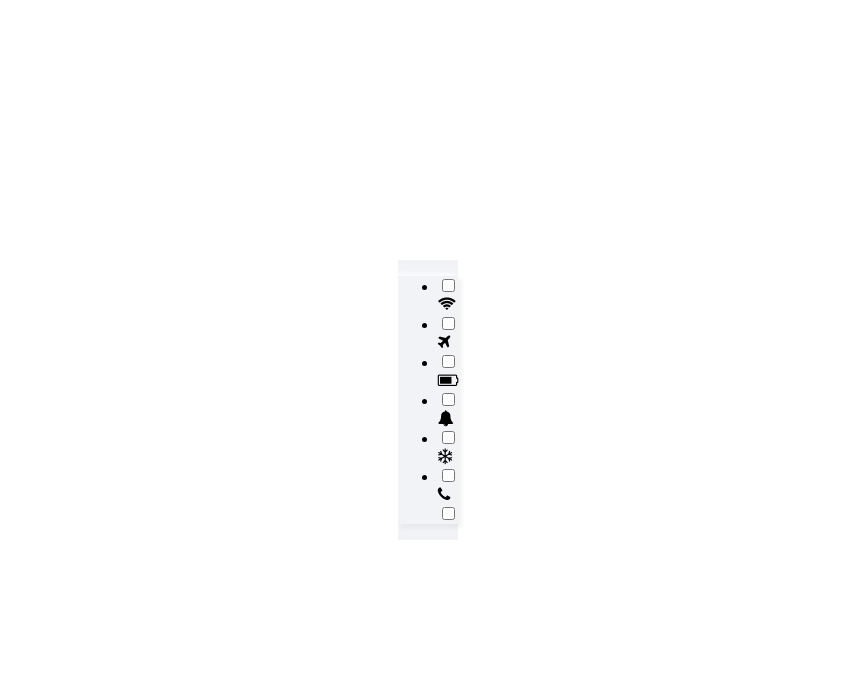
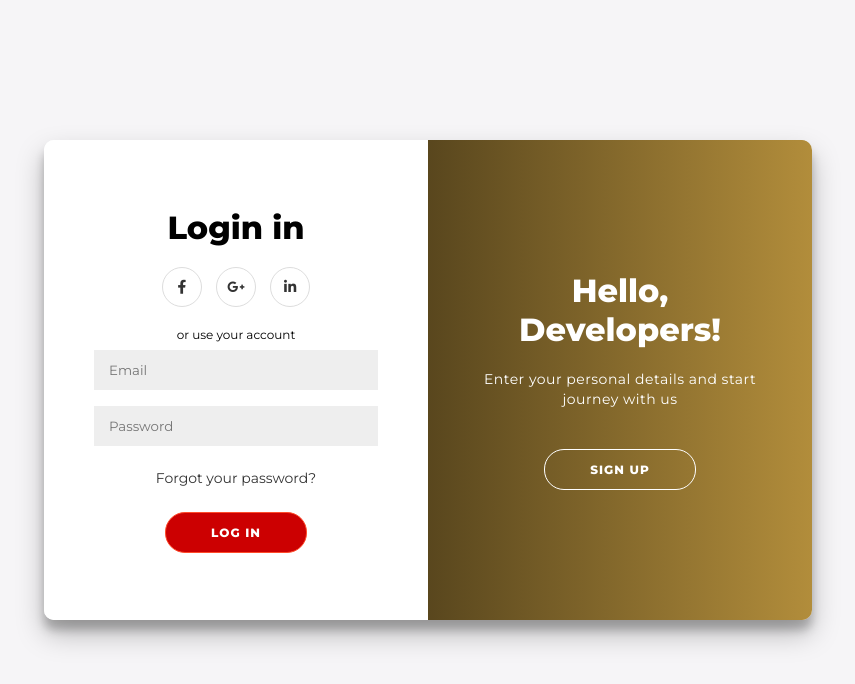
Before and after one commit to Developers-India-360/Login-SignUp-form, a plain HTML site: page index.html in a window 1280 px wide. Shown: the whole page, without its empty margins (212-1067 px from the left). Drawn offline with Linux system fonts and the light colour scheme.

Commit message:
Project 2
Login and SignUp Form

```diff
--- a/index.html
+++ b/index.html
@@ -4,74 +4,62 @@
   <meta charset="UTF-8">
   <meta name="viewport" content="width=device-width, initial-scale=1.0">
   <meta http-equiv="X-UA-Compatible" content="ie=edge">
-  <link rel="stylesheet" href="syle.css">
-  <link rel="stylesheet" href="https://cdnjs.cloudflare.com/ajax/libs/font-awesome/4.7.0/css/font-awesome.css">
-  <title>Project 3</title>
+  <link rel="stylesheet" href="style.css">
+
+  <link rel="preconnect" href="https://fonts.gstatic.com">
+ <link href="https://fonts.googleapis.com/css2?family=Montserrat:wght@400;800&display=swap" rel="stylesheet">
+  <link rel="stylesheet" href="https://stackpath.bootstrapcdn.com/font-awesome/4.7.0/css/font-awesome.min.css">
+  <title>Login & SignUp Form</title>
 </head>
+<link rel="stylesheet" href="https://cdnjs.cloudflare.com/ajax/libs/font-awesome/5.15.1/css/all.min.css">
 <body>
-    <div class="nuemorphism">
-       <ul class="switch">
-         <li class="switch_box">
-           <label>
-             <input type="checkbox">
-             <div class="icon_box">
-               <i class="fa fa-wifi" aria-hidden="true"></i>
-             </div>
-           </label>
-         </li>
+  <div class="container" id="container">
+  	<div class="form-container sign-up-container">
+  		<form action="#">
+  			<h1>Create Account</h1>
+  			<div class="social-container">
+  				<a href="#" class="social"><i class="fab fa-facebook-f"></i></a>
+  				<a href="#" class="social"><i class="fab fa-google-plus-g"></i></a>
+  				<a href="#" class="social"><i class="fab fa-linkedin-in"></i></a>
+  			</div>
+  			<span>or use your email for registration</span>
+  			<input type="text" placeholder="Name" />
+  			<input type="email" placeholder="Email" />
+  			<input type="password" placeholder="Password" />
+  			<button>Sign Up</button>
+  		</form>
+  	</div>
+  	<div class="form-container log-in-container">
+  		<form action="#">
+  			<h1>Login in</h1>
+  			<div class="social-container">
+  				<a href="#" class="social"><i class="fab fa-facebook-f"></i></a>
+  				<a href="#" class="social"><i class="fab fa-google-plus-g"></i></a>
+  				<a href="#" class="social"><i class="fab fa-linkedin-in"></i></a>
+  			</div>
+  			<span>or use your account</span>
+  			<input type="email" placeholder="Email" />
+  			<input type="password" placeholder="Password" />
+  			<a href="#">Forgot your password?</a>
+  			<button>Log In</button>
+  		</form>
+  	</div>
+  	<div class="overlay-container">
+  		<div class="overlay">
+  			<div class="overlay-panel overlay-left">
+  				<h1>Welcome Back!</h1>
+  				<p>To keep connected with us please login with your personal info</p>
+  				<button class="ghost" id="logIn">Log In</button>
+  			</div>
+  			<div class="overlay-panel overlay-right">
+  				<h1>Hello, Developers!</h1>
+  				<p>Enter your personal details and start journey with us</p>
+  				<button class="ghost" id="signUp">Sign Up</button>
+  			</div>
+  		</div>
+  	</div>
+  </div>
+  <script src="script.js" charset="utf-8"></script>
+</body>
 
-         <li class="switch_box">
-           <label>
-             <input type="checkbox">
-             <div class="icon_box">
-               <i class="fa fa-plane" aria-hidden="true"></i>
-             </div>
-           </label>
-         </li>
-
-         <li class="switch_box">
-           <label>
-             <input type="checkbox">
-             <div class="icon_box">
-              <i class="fa fa-battery-three-quarters" aria-hidden="true"></i>
-             </div>
-           </label>
-         </li>
-
-         <li class="switch_box">
-           <label>
-             <input type="checkbox">
-             <div class="icon_box">
-               <i class="fa fa-bell" aria-hidden="true"></i>
-             </div>
-           </label>
-         </li>
-
-         <li class="switch_box">
-           <label>
-             <input type="checkbox">
-             <div class="icon_box">
-               <i class="fa fa-snowflake-o" aria-hidden="true"></i>
-             </div>
-           </label>
-         </li>
-
-         <li class="switch_box">
-           <label>
-             <input type="checkbox">
-             <div class="icon_box">
-               <i class="fa fa-phone" aria-hidden="true"></i>
-             </div>
-           </label>
-         </li>
-         <div class="on_off">
-           <input type="checkbox" name="" value="">
-           <span class="slider round"></span>
-         </div>
-       </ul>
-
-
-
-    </div>
-</body>
 </html>
--- /dev/null
+++ b/script.js
@@ -0,0 +1,11 @@
+const signUpButton = document.getElementById('signUp');
+const logInButton = document.getElementById('logIn');
+const container = document.getElementById('container');
+
+signUpButton.addEventListener('click', () => {
+  container.classList.add("right-panel-active");
+});
+
+logInButton.addEventListener('click', () => {
+  container.classList.remove("right-panel-active");
+});
--- /dev/null
+++ b/style.css
@@ -0,0 +1,223 @@
+*{
+  margin: 0;
+  padding: 0;
+  box-sizing: border-box;
+  font-family: 'Montserrat', sans-serif;
+}
+body {
+	background: #f6f5f7;
+	display: flex;
+	justify-content: center;
+	align-items: center;
+	flex-direction: column;
+	font-family: 'Montserrat', sans-serif;
+	height: 100vh;
+	margin: -20px 0 50px;
+}
+h1 {
+	font-weight: bold;
+	margin: 0;
+}
+h2 {
+	text-align: center;
+}
+
+p {
+	font-size: 14px;
+	font-weight: 100;
+	line-height: 20px;
+	letter-spacing: 0.5px;
+	margin: 20px 0 30px;
+}
+.social:hover{
+  background-color: #B28D3B;
+}
+span {
+	font-size: 12px;
+}
+
+a {
+	color: #333;
+	font-size: 14px;
+	text-decoration: none;
+	margin: 15px 0;
+}
+
+button {
+	border-radius: 20px;
+	border: 1px solid #FF4B2B;
+	background-color: #cc0001;
+	color: #FFFFFF;
+	font-size: 12px;
+	font-weight: bold;
+  margin-top: 10px;
+	padding: 12px 45px;
+	letter-spacing: 1px;
+	text-transform: uppercase;
+	transition: transform 80ms ease-in;
+}
+
+button:active {
+	transform: scale(0.95);
+}
+
+button:focus {
+	outline: none;
+}
+
+button.ghost {
+	background-color: transparent;
+	border-color: #FFFFFF;
+}
+
+form {
+	background-color: #FFFFFF;
+	display: flex;
+	align-items: center;
+	justify-content: center;
+	flex-direction: column;
+	padding: 0 50px;
+	height: 100%;
+	text-align: center;
+}
+
+input {
+	background-color: #eee;
+	border: none;
+	padding: 12px 15px;
+	margin: 8px 0;
+	width: 100%;
+}
+
+.container {
+	background-color: #fff;
+	border-radius: 10px;
+  	box-shadow: 0 14px 28px rgba(0,0,0,0.25),
+			0 10px 10px rgba(0,0,0,0.22);
+	position: relative;
+	overflow: hidden;
+	width: 768px;
+	max-width: 100%;
+	min-height: 480px;
+}
+
+.form-container {
+	position: absolute;
+	top: 0;
+	height: 100%;
+	transition: all 0.6s ease-in-out;
+}
+
+.log-in-container {
+	left: 0;
+	width: 50%;
+	z-index: 2;
+}
+
+.container.right-panel-active .log-in-container {
+	transform: translateX(100%);
+}
+
+.sign-up-container {
+	left: 0;
+	width: 50%;
+	opacity: 0;
+	z-index: 1;
+}
+
+.container.right-panel-active .sign-up-container {
+	transform: translateX(100%);
+	opacity: 1;
+	z-index: 5;
+	animation: show 0.6s;
+}
+
+@keyframes show {
+	0%, 49.99% {
+		opacity: 0;
+		z-index: 1;
+	}
+
+	50%, 100% {
+		opacity: 1;
+		z-index: 5;
+	}
+}
+
+.overlay-container {
+	position: absolute;
+	top: 0;
+	left: 50%;
+	width: 50%;
+	height: 100%;
+	overflow: hidden;
+	transition: transform 0.6s ease-in-out;
+	z-index: 100;
+}
+
+.container.right-panel-active .overlay-container{
+	transform: translateX(-100%);
+}
+
+.overlay {
+	background: #B28D3B;
+	background: -webkit-linear-gradient(to right, #B28D3B, #000000);
+	background: linear-gradient(to right , #000000, #B28D3B);
+	background-repeat: no-repeat;
+	background-size: cover;
+	background-position: 0 0;
+	color: #FFFFFF;
+	position: relative;
+	left: -100%;
+	height: 100%;
+	width: 200%;
+  transform: translateX(0);
+	transition: transform 0.6s ease-in-out;
+}
+.container.right-panel-active .overlay {
+  	transform: translateX(50%);
+}
+.overlay-panel {
+	position: absolute;
+	display: flex;
+	align-items: center;
+	justify-content: center;
+	flex-direction: column;
+	padding: 0 40px;
+	text-align: center;
+	top: 0;
+	height: 100%;
+	width: 50%;
+	transform: translateX(0);
+	transition: transform 0.6s ease-in-out;
+}
+
+.overlay-left {
+	transform: translateX(-20%);
+}
+
+.container.right-panel-active .overlay-left {
+	transform: translateX(0);
+}
+
+.overlay-right {
+	right: 0;
+	transform: translateX(0);
+}
+.container.right-panel-active .overlay-right {
+	transform: translateX(20%);
+}
+
+.social-container {
+	margin: 20px 0;
+}
+.social-container a {
+	border: 1px solid #DDDDDD;
+	border-radius: 50%;
+	display: inline-flex;
+	justify-content: center;
+	align-items: center;
+	margin: 0 5px;
+	height: 40px;
+	width: 40px;
+}
--- a/syle.css
+++ /dev/null
@@ -1,62 +0,0 @@
-body{
-  margin: 0;
-  padding: 0;
-}
-:root{
-  --mainWhite: #f2f3f7;
-  --buttonWhite: -2px -2px 5px rgba(255, 255, 255, 1),
-                  3px 3px 5px rgba(0,0,0,0.07);
-  --buttonWhiteActive: inset -2px -2px 5px rgba(255, 255, 255, 0.05),
-                       inset 3px 3px 5px rgba(0, 0, 0, 0.07);
-  --iconWhiteVer: #c2c2c2;
-  --mainDark: #222;
-
-  --buttonDark: inset -2px -2px 5px rgba(0, 0, 0, 0.5),
-                inset 3px 3px 5px rgba(255, 255, 255, 0.7);
-  --buttonDarkActive: -2px -2px -2px 5px rgba(0, 0, 0, 0.5),
-                       3px 3px 5px rgba(255,255,255,0.7);
-
-  --iconDarkVer: #3e3e3e;
-
-  --iconDarkVerActive: 0 0 10px rgb(231, 238, 0.5),
-                       0 0 10px rgb(255,255,255);
-
-  --iconDarkLine: 0 0 10px rgba(235, 235, 235, 0.5),
-                  0 0 20px rgba(235, 235, 235, 0.5),
-                  0 0 30px rgba(235, 235, 235, 0.5),
-                  inset 0 0 10px rgba(235, 235, 235, 0.5);
-}
-
-body{
-  display: flex;
-  justify-content: center;
-  align-items: center;
-  flex-direction: column-reverse;
-  min-height: 100vh;
-  transition: 0.5s;
-}
-.nuemorphism{
-  background: var(--mainWhite);
-}
-.nuemorphism .switch{
-  background: var(--mainWhite);
-  box-shadow: var(--buttonWhite)
-}
-.nuemorphism .switch input[type="checked"] ~ .icon_box{
-  background: var(--mainWhite);
-  box-shadow: var(--buttonWhite);
-}
-.nuemorphism .switch input[type="checked"] ~ .icon_box i{
-  color: var(--iconWhiteVer);
-}
-.nuemorphism .switch input[type="checked"]:checked ~ .icon_box{
-  box-shadow: var(--buttonWhiteActive);
-}
-.dark{
-  background: var(--mainDark);
-}
-.dark .switch{
-  background: var(--mainDark);
-  box-shadow: var(--buttonDark);
-}
-.dark .switch input[type="checked"]
```
